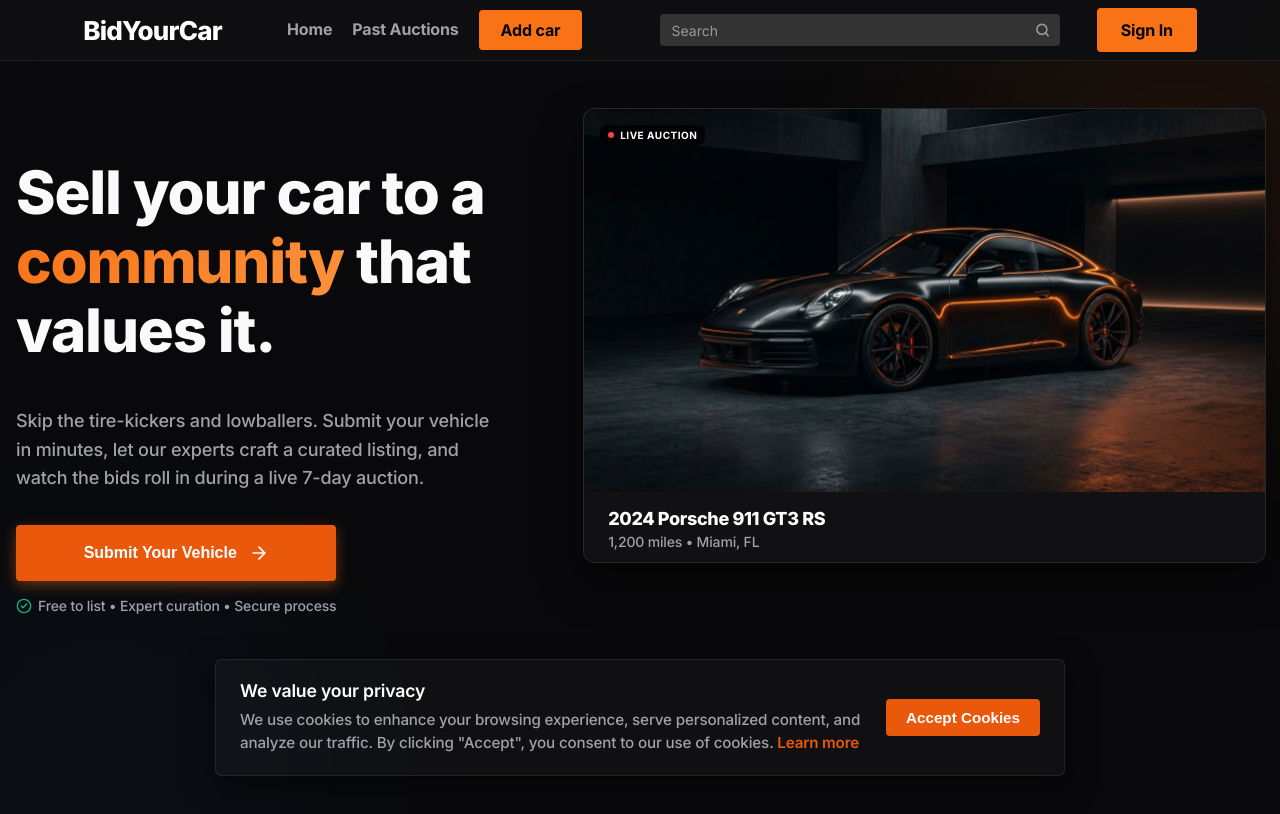
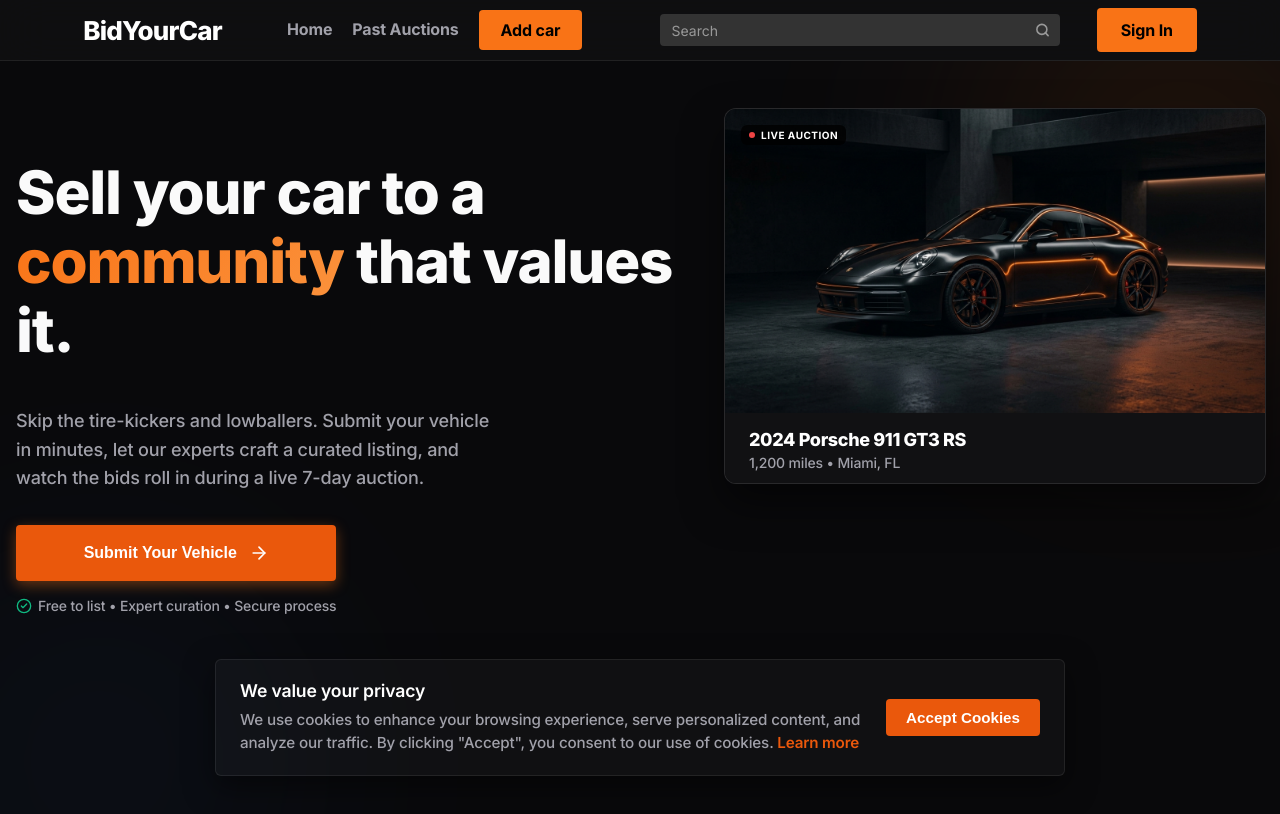
Before and after one commit to syncleon/bid-your-car, a React (Vite) app in the folder bidfe/: page /sell-car in a window 1280 px wide. Shown: the top 814 px of the page. Built offline with nearby package versions, Linux system fonts and the light colour scheme; no server answers.

Commit message:
Decrease size of hero image and live preview

```diff
--- a/bidfe/src/pages/SellCar/SellCarPage.css
+++ b/bidfe/src/pages/SellCar/SellCarPage.css
@@ -128,8 +128,8 @@
 
 @media (min-width: 1024px) {
     .hero-content-wrapper {
-        grid-template-columns: 0.85fr 1.15fr;
-        gap: 64px;
+        grid-template-columns: 1.1fr 0.9fr;
+        gap: 48px;
     }
 }
 
```
